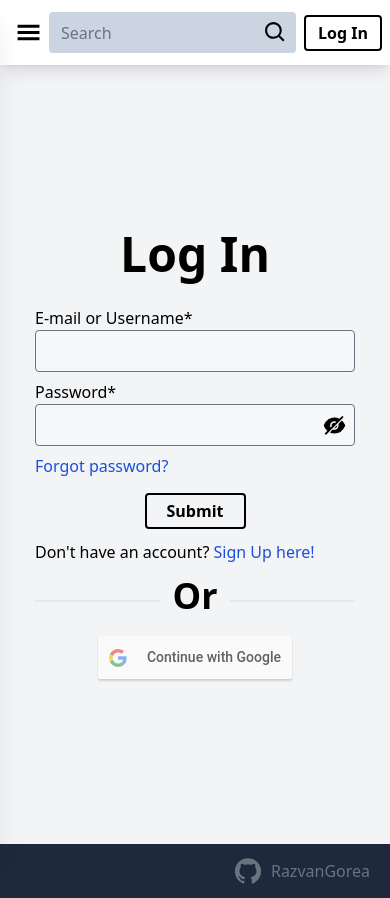
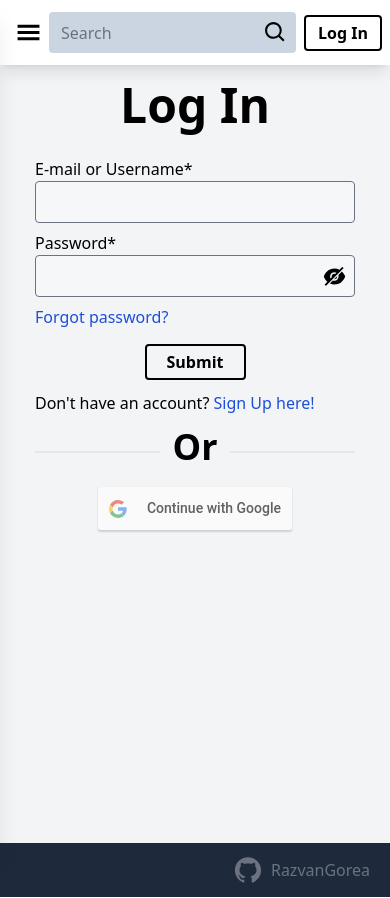
Before and after one commit to RazvanGorea/scribio, a Next.js app: page /logIn in a window 390 px wide. Built offline with nearby package versions, Linux system fonts and the light colour scheme; no server answers.

Commit message:
improved responsiveness

```diff
--- a/src/components/editorjsParser/components/Code.tsx
+++ b/src/components/editorjsParser/components/Code.tsx
@@ -6,7 +6,7 @@ interface CodeProps {
 
 const Code: React.FC<CodeProps> = ({ code }) => {
   return (
-    <pre className="break-all whitespace-pre-wrap">
+    <pre>
       <code>{code}</code>
     </pre>
   );
--- a/src/components/editorjsParser/components/Table.tsx
+++ b/src/components/editorjsParser/components/Table.tsx
@@ -7,6 +7,7 @@ interface TableProps {
 
 const Table: React.FC<TableProps> = ({ content }) => {
   return (
+    <div className="overflow-x-auto">
       <table>
         <thead>
           <tr>
@@ -29,6 +30,7 @@ const Table: React.FC<TableProps> = ({ content }) => {
           })}
         </tbody>
       </table>
+    </div>
   );
 };
 
--- a/src/components/layout/Page.tsx
+++ b/src/components/layout/Page.tsx
@@ -5,8 +5,8 @@ interface PageProps {}
 const Page: React.FC<PageProps> = ({ children }) => {
   return (
     <main
-      style={{ minHeight: "calc( 100vh - 65px )" }}
-      className="grid w-full py-4 bg-gray-100 dark:bg-gray-800"
+      style={{ minHeight: "calc( 100vh - 4.1rem )" }}
+      className="w-full py-4 bg-gray-100 dark:bg-gray-800"
     >
       {children}
     </main>
--- a/src/components/profileComponents/ProfileHeader.tsx
+++ b/src/components/profileComponents/ProfileHeader.tsx
@@ -37,7 +37,7 @@ const ProfileHeader: React.FC<ProfileHeaderProps> = ({
         </div>
       </div>
       {isPersonal ? (
-        <Button href="/profile/edit" active={isFollowing} icon={FiEdit}>
+        <Button href="/profile/edit" active={isFollowing} icon={FiEdit} sm>
           Edit
         </Button>
       ) : (
@@ -47,6 +47,7 @@ const ProfileHeader: React.FC<ProfileHeaderProps> = ({
           style={{ textTransform: "uppercase" }}
           active={isFollowing}
           icon={isFollowing ? AiOutlineCheck : undefined}
+          sm
         >
           {isFollowing ? "Following" : "Follow"}
         </Button>
--- a/src/pages/history.tsx
+++ b/src/pages/history.tsx
@@ -70,7 +70,7 @@ const History: NextPage = () => {
         <title>History | Scribio</title>
       </Head>
       <Authenticated redirectPath="/logIn">
-        <Container style={{ overflowX: "auto" }} sm>
+        <Container sm>
           {!loading && data?.data.length === 0 ? (
             <div className="flex flex-col items-center justify-center h-full text-center">
               <Lottie
```
Lines whose indentation alone changed are shown as unchanged.
